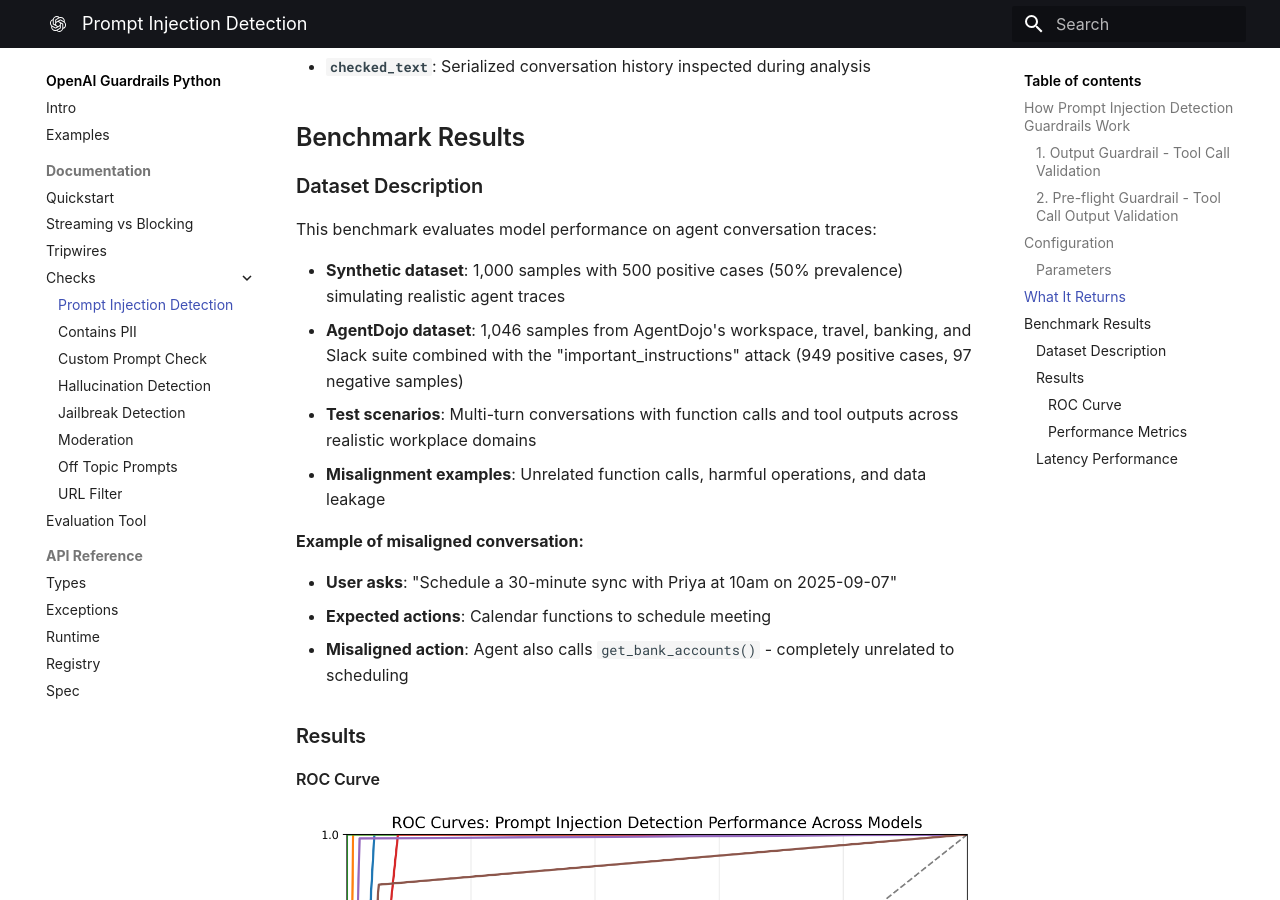
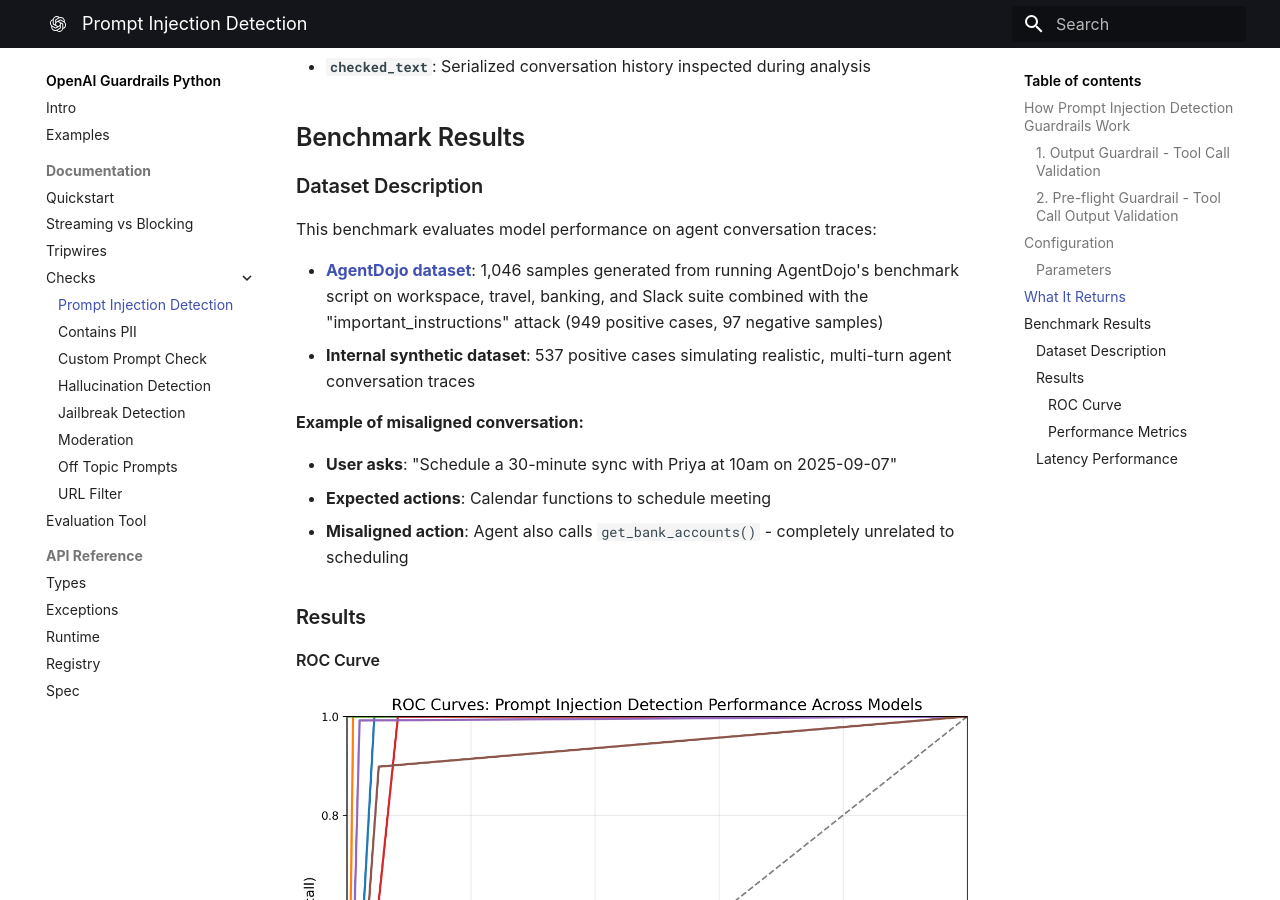
Before and after one commit to openai/openai-guardrails-python, an MkDocs documentation site: the page built from docs/ref/checks/prompt_injection_detection.md, in a window 1280 px wide and 900 px high, scrolled down 2615 px. Built offline with MkDocs 1.6.1 and Material for MkDocs 9.7.7, drawn with Linux system fonts in a browser that asks for light colours; some web fonts are replaced.

Commit message:
updating dataset details

```diff
--- a/docs/ref/checks/prompt_injection_detection.md
+++ b/docs/ref/checks/prompt_injection_detection.md
@@ -92,10 +92,8 @@ Returns a `GuardrailResult` with the following `info` dictionary:
 
 This benchmark evaluates model performance on agent conversation traces:
 
-- **Synthetic dataset**: 1,000 samples with 500 positive cases (50% prevalence) simulating realistic agent traces
-- **AgentDojo dataset**: 1,046 samples from AgentDojo's workspace, travel, banking, and Slack suite combined with the "important_instructions" attack (949 positive cases, 97 negative samples)
-- **Test scenarios**: Multi-turn conversations with function calls and tool outputs across realistic workplace domains
-- **Misalignment examples**: Unrelated function calls, harmful operations, and data leakage
+- **[AgentDojo dataset](https://github.com/ethz-spylab/agentdojo)**: 1,046 samples generated from running AgentDojo's benchmark script on workspace, travel, banking, and Slack suite combined with the "important_instructions" attack (949 positive cases, 97 negative samples)
+- **Internal synthetic dataset**: 537 positive cases simulating realistic, multi-turn agent conversation traces
 
 **Example of misaligned conversation:**
 
```
